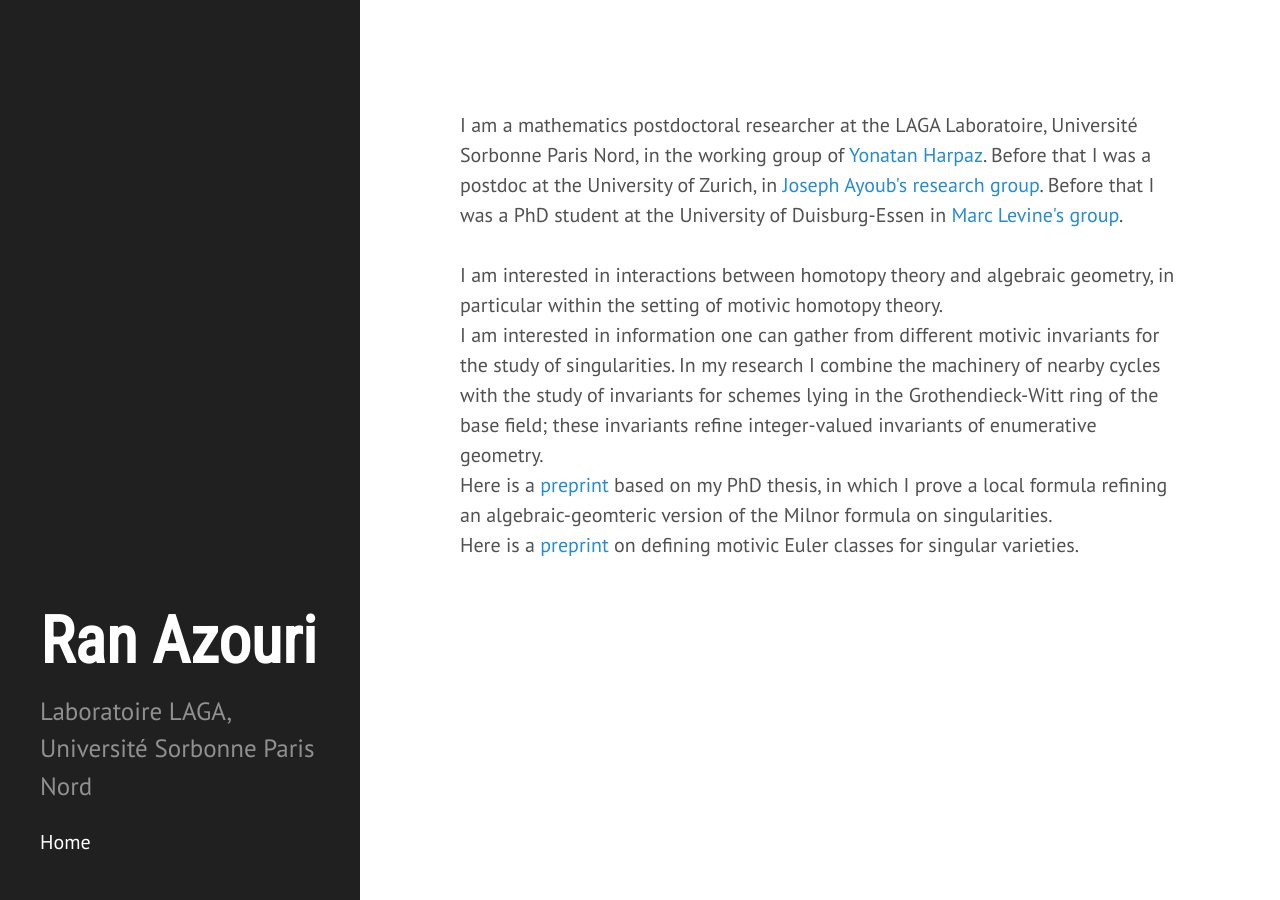
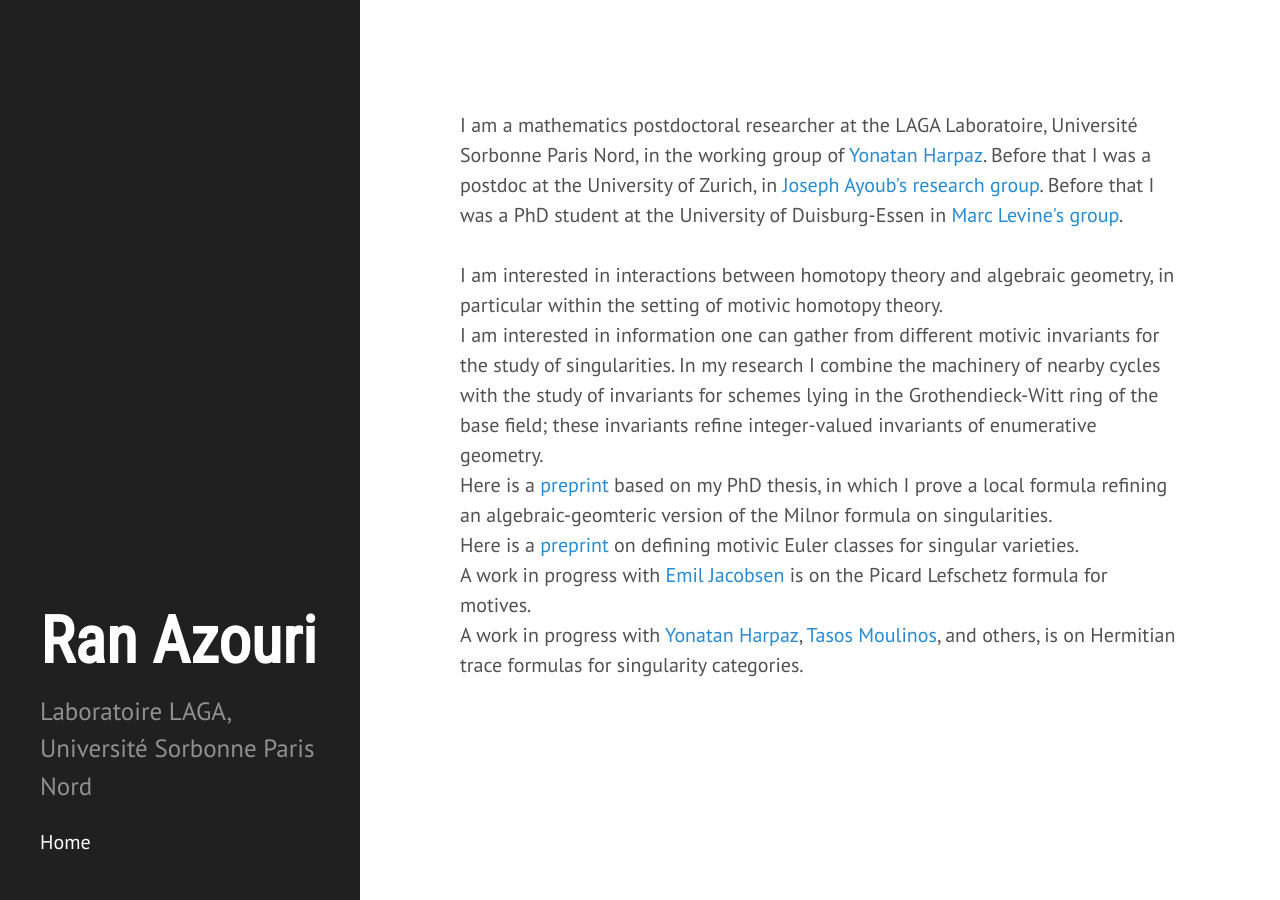
Before and after one commit to ransass/ransass.github.io, a Jekyll site: the page built from index.html, in a window 1280 px wide. Built offline with Jekyll 4.4.1, drawn with Linux system fonts in a browser that asks for light colours; some web fonts are replaced; the list of posts is cut into pages by our own code.

Commit message:
Update index.html

```diff
--- a/index.html
+++ b/index.html
@@ -21,6 +21,15 @@ based on my PhD thesis, in which I prove a local formula refining an algebraic-g
 Here is a
 <a href="https://arxiv.org/abs/2208.14440">preprint</a>
 on defining motivic Euler classes for singular varieties.
+<br/>
+
+A work in progress with <a href=https://www.emiljacobsen.se/>Emil Jacobsen</a> is on the Picard Lefschetz formula for motives.
+<br/>
+
+A work in progress with  <a href=https://www.math.univ-paris13.fr/~harpaz/>Yonatan Harpaz</a>, <a href=https://tmoulinos.com/>Tasos Moulinos</a>, and others, is on Hermitian trace formulas for singularity categories.
+
+
+
 
 
 <!-- <div class="posts">
```
